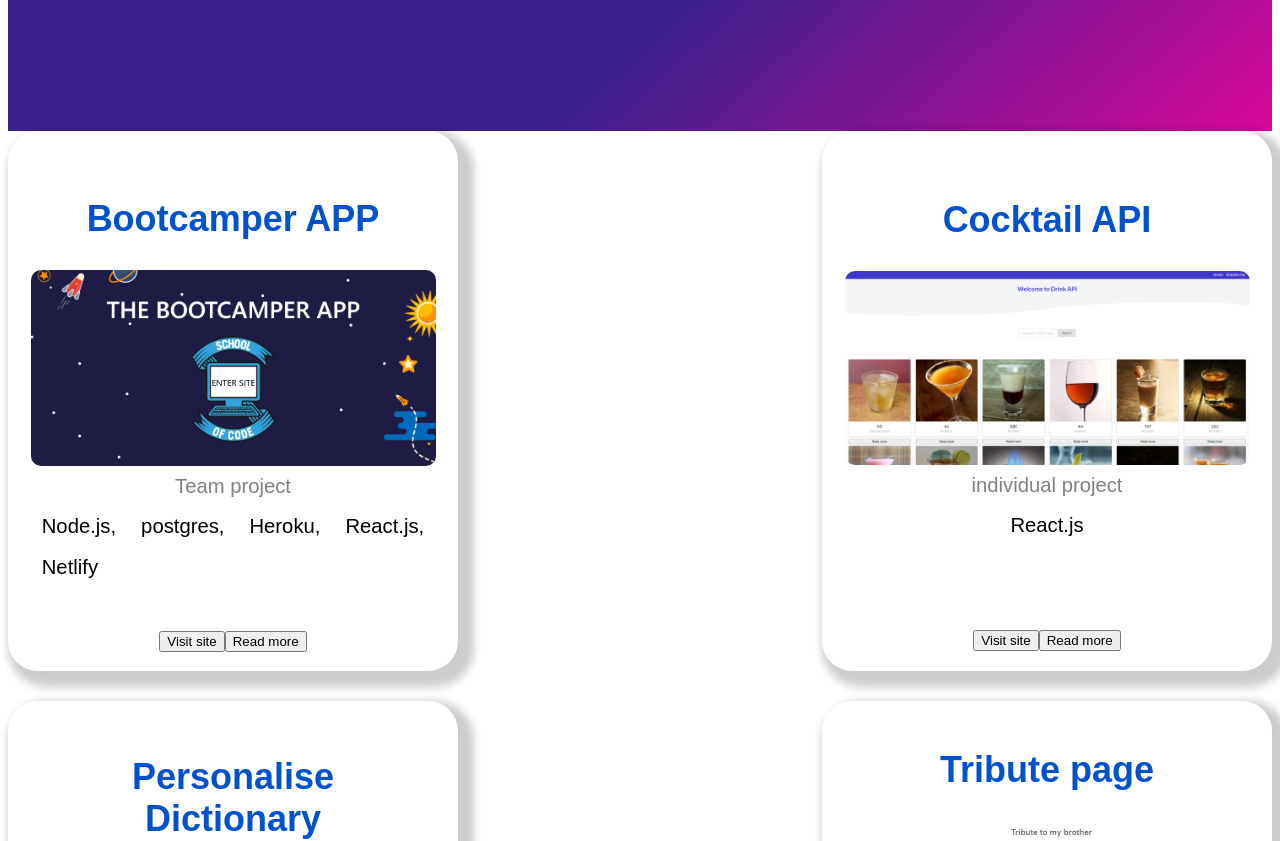
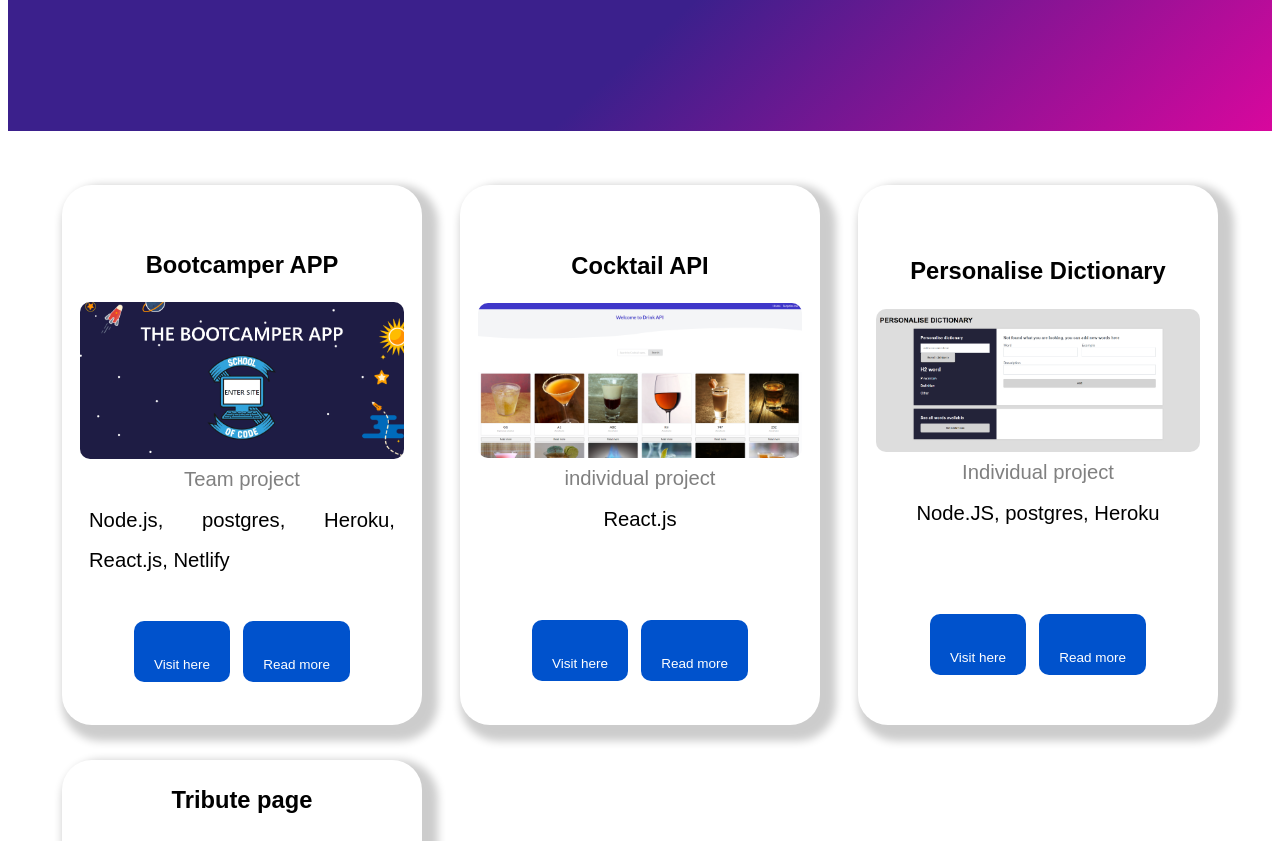
Before and after one commit to drinobre/portfolio, a Next.js app in the folder portfolio/: page /test in a window 1280 px wide. Shown: the part 660-1501 px from the top of the page. Built offline with nearby package versions, Linux system fonts and the light colour scheme.

Commit message:
added props for github and website

```diff
--- a/portfolio/components/Button/index.js
+++ b/portfolio/components/Button/index.js
@@ -1,7 +1,7 @@
-export default function Button({ title }) {
+export default function Button({ className, title }) {
   return (
     <>
-      <button>{title}</button>
+      <button className={className}>{title}</button>
     </>
   );
 }
--- a/portfolio/components/Card/index.js
+++ b/portfolio/components/Card/index.js
@@ -1,11 +1,18 @@
 import Button from "../Button";
 
-export default function Card({ imageSrc, title, type, technology }) {
+export default function Card({
+  imageSrc,
+  title,
+  type,
+  technology,
+  link,
+  gitHubLink,
+}) {
   return (
     <div>
       <section className="single-card">
         <div className="card-title">
-          <h2>{title}</h2>
+          <h3>{title}</h3>
         </div>
         <div className="card-image">
           <img src={imageSrc} alt="Adriana Nobre Lawrence Avatar" />
@@ -14,14 +21,21 @@ export default function Card({ imageSrc, title, type, technology }) {
           <p className="subheader-gray">{type}</p>
           <p>{technology}</p>
         </div>
-        <div>
-          <button>Visit site</button>
-          <button>Read more</button>
+        <div className="card-buttons">
+          <a href={link} className="button-small">
+            Visit here
+          </a>
+          <a href={gitHubLink} className="button-small">
+            Read more
+          </a>
         </div>
       </section>
     </div>
   );
 }
+
+// <Button className={"button-small"} title={"Visit here"} />
+// <Button className={"button-small"} title={"Read more"} />
 
 {
   /* <div>
--- a/portfolio/styles/globals.css
+++ b/portfolio/styles/globals.css
@@ -383,9 +383,13 @@ img {
 
 .card-container {
   display: flex;
+  align-items: center;
+  justify-content: center;
   justify-content: space-between;
   flex-wrap: wrap;
-  gap: 30px;
+  gap: 35px;
+  margin: 3rem;
+
 }
 
 .single-card {
@@ -397,7 +401,7 @@ img {
   box-shadow: 8px 8px 8px 8px rgba(0, 0, 0, 0.2);
   transition: 0.1s;
   height: 30rem;
-  width: 25rem;
+  width: 20rem;
 }
 
 .single-card:hover {
@@ -408,7 +412,7 @@ img {
   display: flex;
   flex-direction: column;
   align-items: center;
-  width: 70%;
+  width: 80%;
 }
 
 .card-image {
@@ -435,10 +439,25 @@ img {
 
 .card-buttons {
   display: flex;
-  justify-content: center;
-  width: 50%;
-  gap: 15px;
+  justify-content: space-between;
+  width: 60%;
+  gap: 10px;
+
 }
+
+.button-small{
+  background-color: var(--primary-color);
+  border: none;
+  border-radius: 10px;
+  color: white;
+  padding: 10px 20px;
+  text-align: center;
+  text-decoration: none;
+  font-size: 0.75rem;
+}
+
+.button-small:hover{
+  background-color: var(--secondary-color);}
 
 .subheader-gray {
   color: gray;
```
